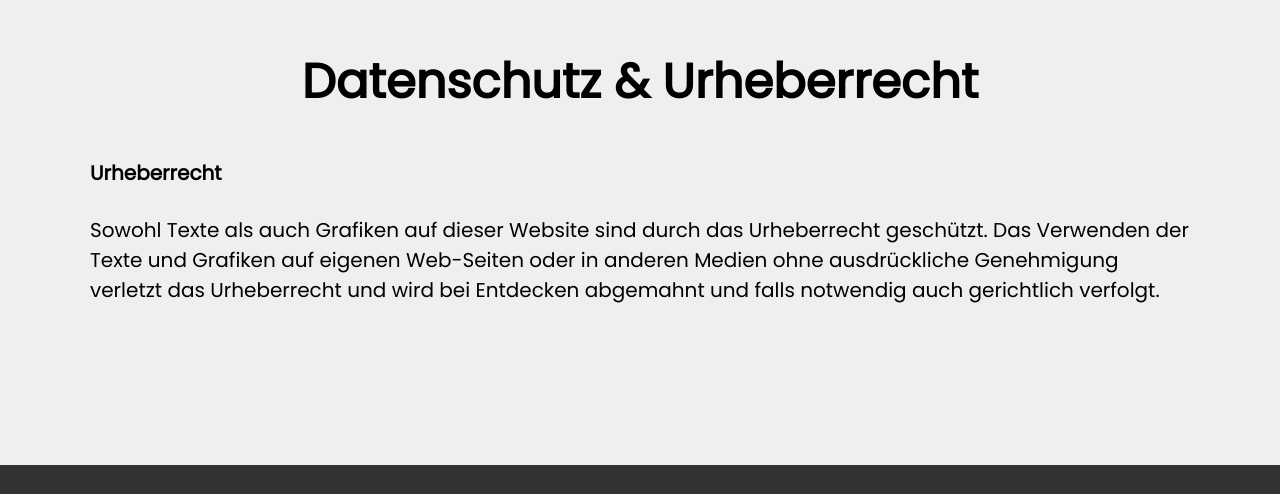
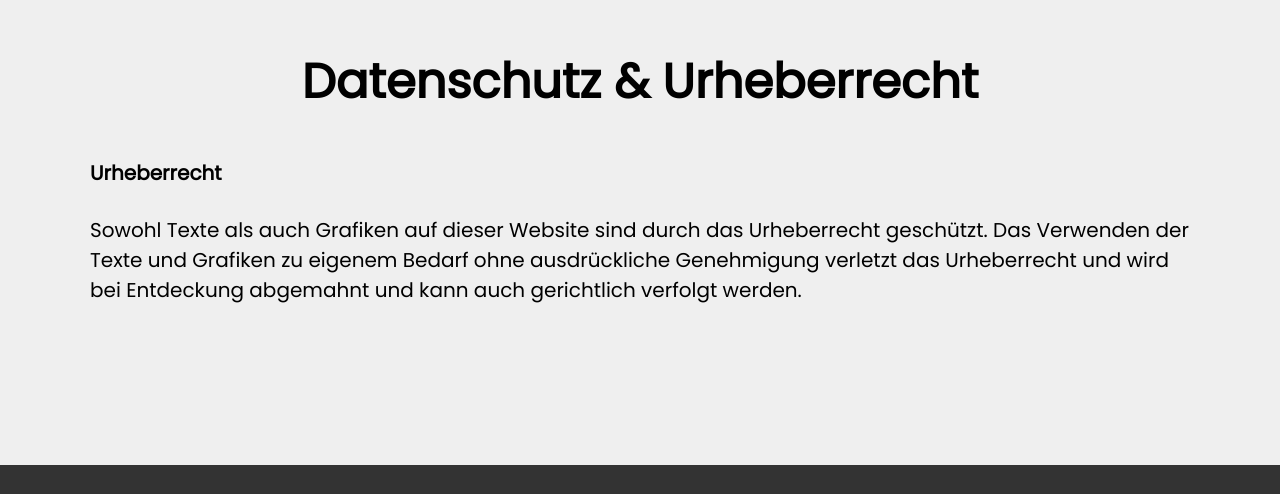
Before and after one commit to 5Diamonds/Website, a plain HTML site: page imp.html in a window 1280 px wide. Shown: the part 1004-1498 px from the top of the page. Drawn offline with Linux system fonts and the light colour scheme.

Commit message:
Update imp.html

```diff
--- a/imp.html
+++ b/imp.html
@@ -58,7 +58,7 @@
 			<div class="wrapper-datenschutz">
 				<h4>Urheberrecht</h4>
 				<p>
-					Sowohl Texte als auch Grafiken auf dieser Website sind durch das Urheberrecht geschützt. Das Verwenden der Texte und Grafiken auf eigenen Web-Seiten oder in anderen Medien ohne ausdrückliche Genehmigung verletzt das Urheberrecht und wird bei Entdecken abgemahnt und falls notwendig auch gerichtlich verfolgt.
+					Sowohl Texte als auch Grafiken auf dieser Website sind durch das Urheberrecht geschützt. Das Verwenden der Texte und Grafiken zu eigenem Bedarf  ohne ausdrückliche Genehmigung verletzt das Urheberrecht und wird bei Entdeckung abgemahnt und kann auch gerichtlich verfolgt werden.
 
 				</p>
 			</div>
```
